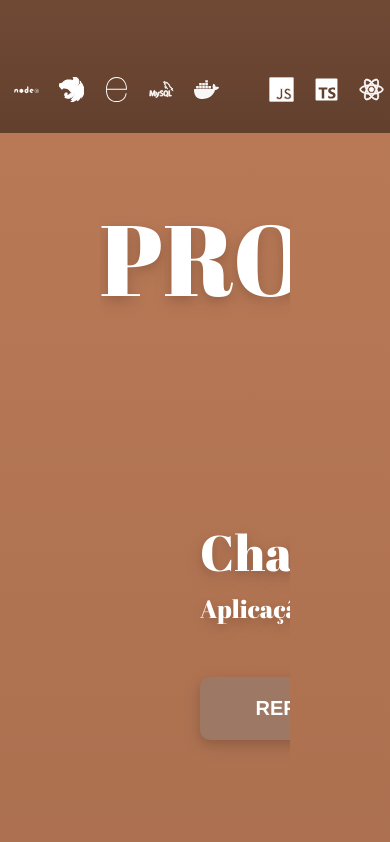
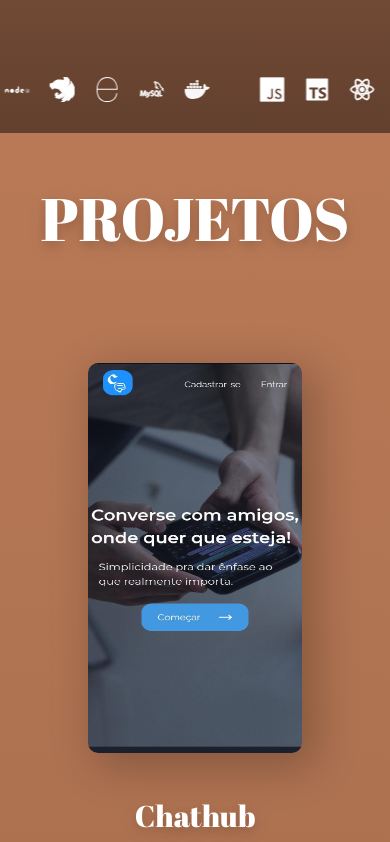
Before and after one commit to Kaua2123/portfolio, a React (Vite) app: page / in a window 390 px wide. Shown: the part 840-1682 px from the top of the page. Built offline with nearby package versions, Linux system fonts and the light colour scheme.

Commit message:
feat: add styles to make projects section responsive

```diff
--- a/src/pages/Portfolio/Portfolio.tsx
+++ b/src/pages/Portfolio/Portfolio.tsx
@@ -16,6 +16,7 @@ import {
   Project,
   ProjectCard,
   ProjectInfo,
+  ProjectsDiv,
   ProjectsSection,
   SocialDiv,
   StackDiv,
@@ -45,16 +46,31 @@ import dockerLogo from '../../assets/logo-docker.svg';
 import curriculo from '../../assets/curriculo.pdf';
 import chathubPreview from '../../assets/chathub_preview.png';
 import socialblogHome from '../../assets/socialblog-home.jpg';
+import socialblogHomeMobile from '../../assets/socialblog-home-mobile.jpg';
+import chathubHomeMobile from '../../assets/chathub-home-mobile.jpg';
 
 export default function Portfolio() {
   const [isCopied, setIsCopied] = useState(false);
   const [isAnimated, setIsAnimated] = useState(false);
   const [isGridsAnimated, setIsGridsAnimated] = useState(false);
   const [isDivAnimated, setIsDivAnimated] = useState(false);
+  const [isMobile, setIsMobile] = useState(window.innerWidth < 768);
   const projectsRef = useRef(null);
   const gridsRef = useRef(null);
   const divTextRef = useRef(null);
   const EMAIL = 'kauapaixao37@gmail.com';
+
+  useEffect(() => {
+    const handleResize = () => {
+      setIsMobile(window.innerWidth < 768);
+    };
+
+    window.addEventListener('resize', handleResize);
+
+    return () => {
+      window.removeEventListener('resize', handleResize);
+    };
+  }, []);
 
   // LÓGICA DE SCROLL DRIVEN ANIMATION
   useEffect(() => {
@@ -191,12 +207,14 @@ export default function Portfolio() {
 
         <ProjectsSection ref={projectsRef} className="section" id="projects">
           <H1>PROJETOS</H1>
-          <div
-            style={{ display: 'flex', flexFlow: 'column nowrap', gap: '20rem' }}
-          >
+          <ProjectsDiv>
             <Project className="project-1" $isAnimated={isAnimated}>
               <ProjectCard>
-                <img src={chathubPreview} alt="" />
+                {isMobile ? (
+                  <img src={chathubHomeMobile} alt="" />
+                ) : (
+                  <img src={chathubPreview} alt="" />
+                )}
               </ProjectCard>
               <ProjectInfo>
                 <h2>Chathub</h2>
@@ -249,10 +267,14 @@ export default function Portfolio() {
                 </div>
               </ProjectInfo>
               <ProjectCard>
-                <img src={socialblogHome} alt="" />
+                {isMobile ? (
+                  <img src={socialblogHomeMobile} alt="" />
+                ) : (
+                  <img src={socialblogHome} alt="" />
+                )}
               </ProjectCard>
             </Project>
-          </div>
+          </ProjectsDiv>
         </ProjectsSection>
 
         <AboutMeSection
--- a/src/pages/Portfolio/styled.ts
+++ b/src/pages/Portfolio/styled.ts
@@ -191,6 +191,39 @@ export const ProjectsSection = styled.div`
       0 4px 8px rgba(0, 0, 0, 0.1),
       0 6px 20px rgba(0, 0, 0, 0.1);
   }
+
+  @media (max-width: 768px) {
+    margin: 0;
+
+    h1 {
+      text-align: center;
+      font-size: 6rem;
+      margin-top: 4rem;
+    }
+
+    h2,
+    h6 {
+      text-align: center;
+    }
+
+    h2 {
+      font-size: 3rem;
+    }
+
+    h6 {
+      font-size: 1.8rem;
+    }
+  }
+`;
+
+export const ProjectsDiv = styled.div`
+  display: flex;
+  flex-flow: column nowrap;
+  gap: 20rem;
+
+  @media (max-width: 768px) {
+    gap: 10rem;
+  }
 `;
 
 export const Project = styled.div<{
@@ -201,6 +234,13 @@ export const Project = styled.div<{
   display: flex;
   gap: 10rem;
   align-items: center;
+
+  @media (max-width: 768px) {
+    flex-flow: column wrap;
+    align-items: center;
+    justify-content: center;
+    gap: 4rem;
+  }
 `;
 
 export const ProjectCard = styled.div`
@@ -213,9 +253,35 @@ export const ProjectCard = styled.div`
     height: inherit;
     border-radius: inherit;
   }
+
+  @media (max-width: 768px) {
+    display: flex;
+    flex-flow: column wrap;
+    justify-content: center;
+    align-items: center;
+
+    img {
+      -webkit-box-shadow: 10px 10px 44px 4px rgba(0, 0, 0, 0.24);
+      -moz-box-shadow: 10px 10px 44px 4px rgba(0, 0, 0, 0.24);
+      box-shadow: 10px 10px 44px 4px rgba(0, 0, 0, 0.24);
+    }
+  }
 `;
 
-export const ProjectInfo = styled.div``;
+export const ProjectInfo = styled.div`
+  @media (max-width: 768px) {
+    text-align: center;
+    display: flex;
+    flex-flow: column wrap;
+    justify-content: center;
+    align-items: center;
+
+    button {
+      font-size: 1.4rem;
+      width: 15rem;
+    }
+  }
+`;
 
 export const ContactMeSection = styled.div`
   margin-top: 20rem;
```
Also changed, not shown: src/assets/chathub-home-mobile.jpg (added), src/assets/socialblog-home-mobile.jpg (added).
